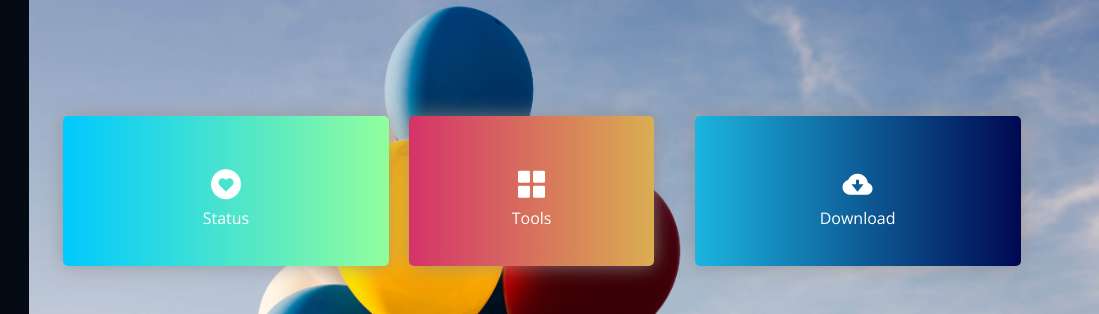
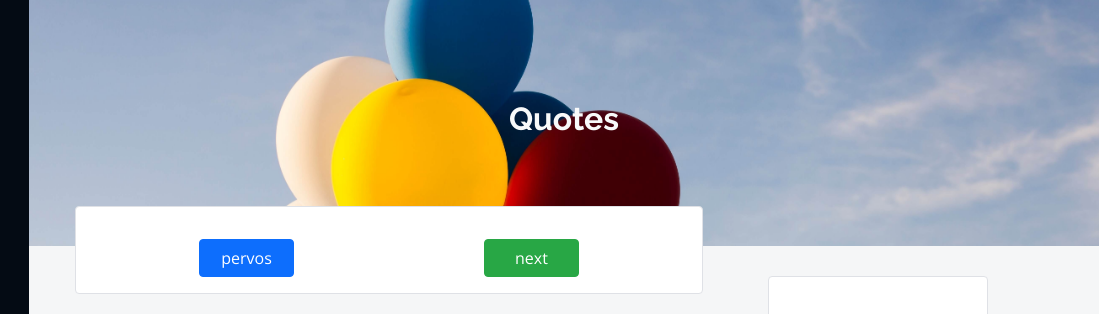
Before and after one commit to sandipolee/markiii, a plain HTML site: page download.html in a window 1280 px wide. Shown: the top 314 px of the page, 181-1280 px from the left. Drawn offline with nearby package versions, Linux system fonts and the light colour scheme; no server answers.

Commit message:
Update download.html
super cool

```diff
--- a/download.html
+++ b/download.html
@@ -63,19 +63,8 @@
         <main id="main">
             <section>
                 <div id="c-hero">
-                    <div id="c-row" class="row container">
-                        <div id="status" class="c-card col-md-4 mt-2  mt-3">
-                            <i class='bx bxs-heart-circle bx-md'></i>
-                            <p class="color-light"> Status </p>
-                        </div>
-                        <div id="tools" class="c-card col-md-3 m-auto mt-3">
-                            <i class='bx bxs-grid-alt bx-md'></i>
-                            <p class="color-light"> Tools </p>
-                        </div>
-                        <div id="download" class="c-card col-md-4 m-auto mt-3">
-                            <i class='bx bxs-cloud-download bx-md'></i>
-                            <p class="color-light"> Download </p>
-                        </div>
+                    <div style="text-align: center;">
+                        <h2 class="text-light font-weight-bold">Quotes</h2>
                     </div>
                 </div>
 
```
